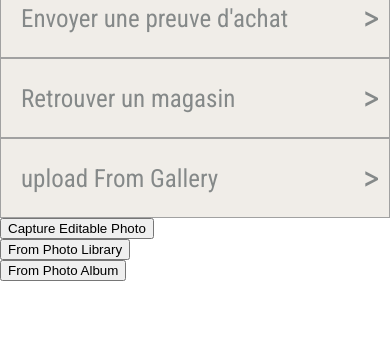
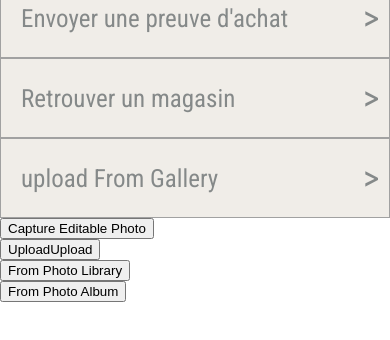
Before and after one commit to cerivan/Shiseido, a plain HTML site: page index.html in a window 390 px wide. Shown: the part 392-732 px from the top of the page. Drawn offline with Linux system fonts and the light colour scheme; some packages are replaced by stand-ins of ours.

Commit message:
fonction upload

```diff
--- a/index.html
+++ b/index.html
@@ -31,6 +31,7 @@
 
 		</div>
 		<button onclick="capturePhotoEdit();">Capture Editable Photo</button> <br>
+		<button onclick="uploadupload();">UploadUpload</button> <br>
 		<button onclick="getPhoto(navigator.camera.PictureSourceType.PHOTOLIBRARY);">From Photo Library</button><br>
 		<button onclick="getPhoto(navigator.camera.PictureSourceType.SAVEDPHOTOALBUM);">From Photo Album</button><br>
 		<img style="display:none;width:60px;height:60px;" id="smallImage" src="" />
--- a/private/js/main.js
+++ b/private/js/main.js
@@ -119,6 +119,17 @@
     function onFail(message) {
       alert('Failed because: ' + message);
     }
+	function uploadupload() {
+
+            // Retrieve image file location from specified source
+            navigator.camera.getPicture(uploadPhoto,
+                                        function(message) { alert('get picture failed'); },
+                                        { quality: 50,
+                                        destinationType: navigator.camera.DestinationType.FILE_URI,
+                                        sourceType: navigator.camera.PictureSourceType.PHOTOLIBRARY }
+                                        );
+
+        }
 
   /*   </script>
   </head>
```
